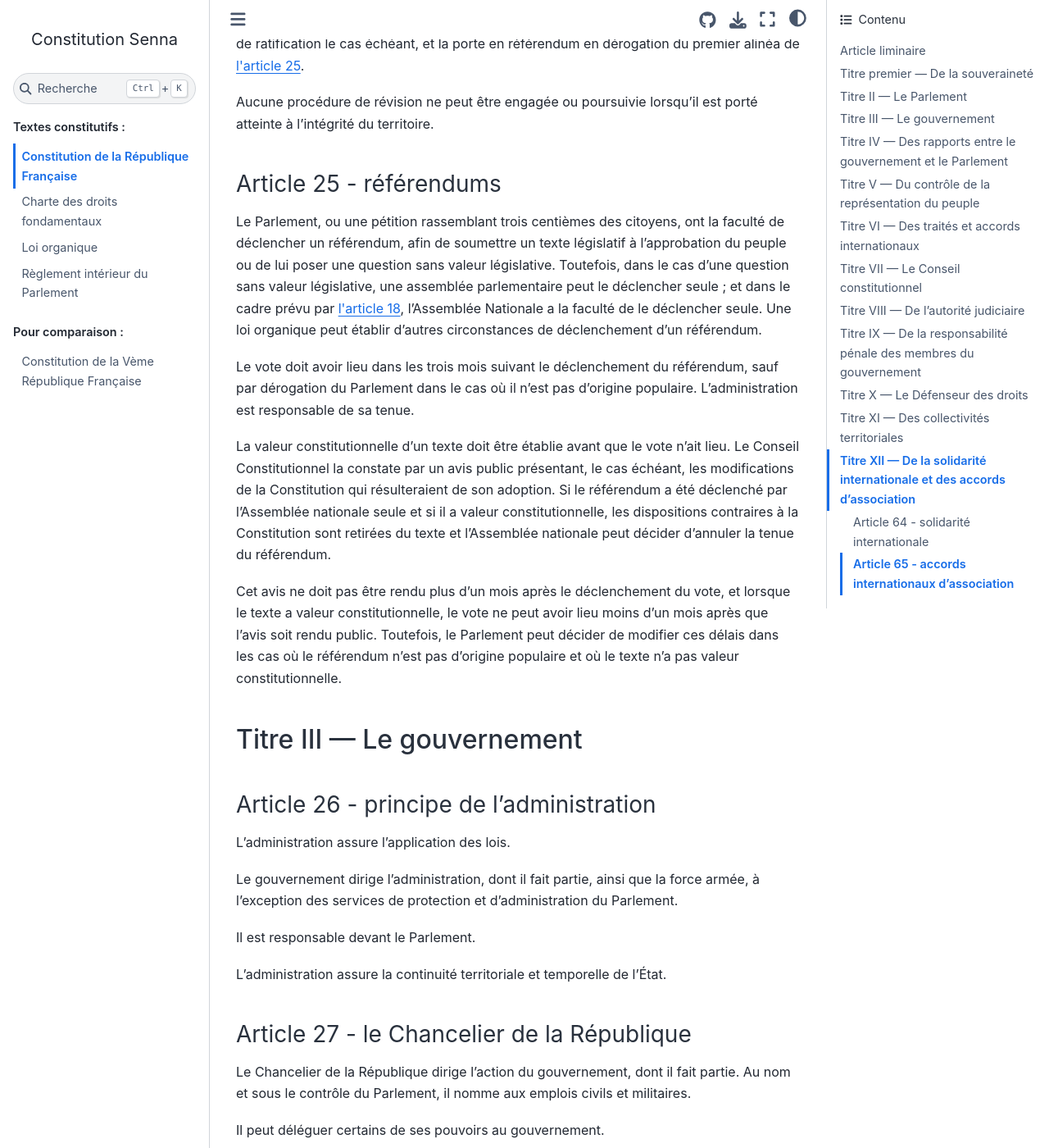
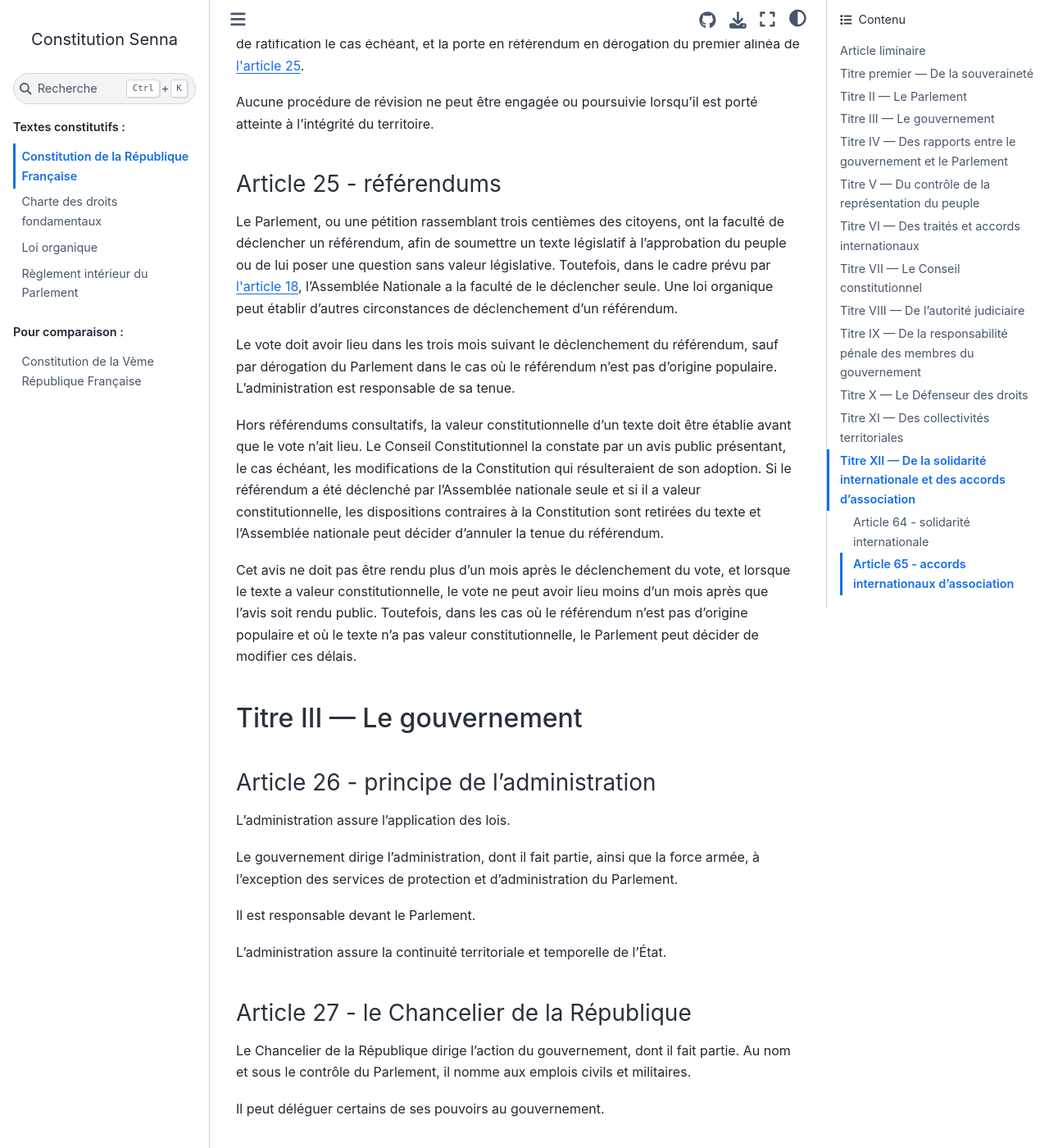
Before and after one commit to Gouvernathor/senna, a Sphinx documentation site: the page built from source/constitution.rst, in a window 1280 px wide and 1400 px high, scrolled down 7600 px. Shown: the whole window at 82% size. Built offline with Sphinx 7.4.7 and the Sphinx Book theme 1.1.4, drawn with Linux system fonts in a browser that asks for light colours.

Commit message:
reformulations et suppression du référendum consultatif

```diff
--- a/source/constitution.rst
+++ b/source/constitution.rst
@@ -202,13 +202,13 @@
 
 .. article:: référendums
 
-Le Parlement, ou une pétition rassemblant trois centièmes des citoyens, ont la faculté de déclencher un référendum, afin de soumettre un texte législatif à l'approbation du peuple ou de lui poser une question sans valeur législative. Toutefois, dans le cas d'une question sans valeur législative, une assemblée parlementaire peut le déclencher seule ; et dans le cadre prévu par :artref:`adoption sans le Sénat`, l'Assemblée Nationale a la faculté de le déclencher seule. Une loi organique peut établir d'autres circonstances de déclenchement d'un référendum.
+Le Parlement, ou une pétition rassemblant trois centièmes des citoyens, ont la faculté de déclencher un référendum, afin de soumettre un texte législatif à l'approbation du peuple ou de lui poser une question sans valeur législative. Toutefois, dans le cadre prévu par :artref:`adoption sans le Sénat`, l'Assemblée Nationale a la faculté de le déclencher seule. Une loi organique peut établir d'autres circonstances de déclenchement d'un référendum.
 
-Le vote doit avoir lieu dans les trois mois suivant le déclenchement du référendum, sauf par dérogation du Parlement dans le cas où il n'est pas d'origine populaire. L'administration est responsable de sa tenue.
+Le vote doit avoir lieu dans les trois mois suivant le déclenchement du référendum, sauf par dérogation du Parlement dans le cas où le référendum n'est pas d'origine populaire. L'administration est responsable de sa tenue.
 
-La valeur constitutionnelle d'un texte doit être établie avant que le vote n'ait lieu. Le Conseil Constitutionnel la constate par un avis public présentant, le cas échéant, les modifications de la Constitution qui résulteraient de son adoption. Si le référendum a été déclenché par l'Assemblée nationale seule et si il a valeur constitutionnelle, les dispositions contraires à la Constitution sont retirées du texte et l'Assemblée nationale peut décider d'annuler la tenue du référendum.
+Hors référendums consultatifs, la valeur constitutionnelle d'un texte doit être établie avant que le vote n'ait lieu. Le Conseil Constitutionnel la constate par un avis public présentant, le cas échéant, les modifications de la Constitution qui résulteraient de son adoption. Si le référendum a été déclenché par l'Assemblée nationale seule et si il a valeur constitutionnelle, les dispositions contraires à la Constitution sont retirées du texte et l'Assemblée nationale peut décider d'annuler la tenue du référendum.
 
-Cet avis ne doit pas être rendu plus d'un mois après le déclenchement du vote, et lorsque le texte a valeur constitutionnelle, le vote ne peut avoir lieu moins d'un mois après que l'avis soit rendu public. Toutefois, le Parlement peut décider de modifier ces délais dans les cas où le référendum n'est pas d'origine populaire et où le texte n'a pas valeur constitutionnelle.
+Cet avis ne doit pas être rendu plus d'un mois après le déclenchement du vote, et lorsque le texte a valeur constitutionnelle, le vote ne peut avoir lieu moins d'un mois après que l'avis soit rendu public. Toutefois, dans les cas où le référendum n'est pas d'origine populaire et où le texte n'a pas valeur constitutionnelle, le Parlement peut décider de modifier ces délais.
 
 ---------------------------
 Titre III — Le gouvernement
```
